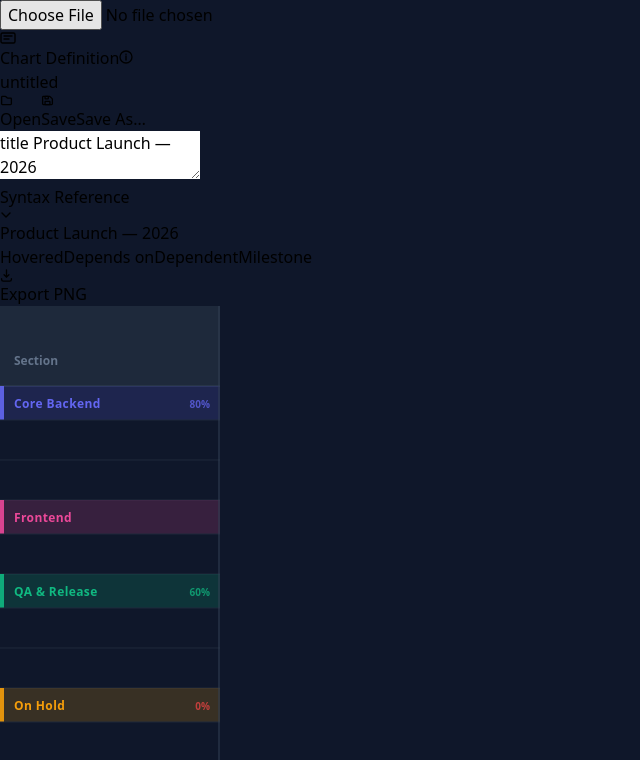
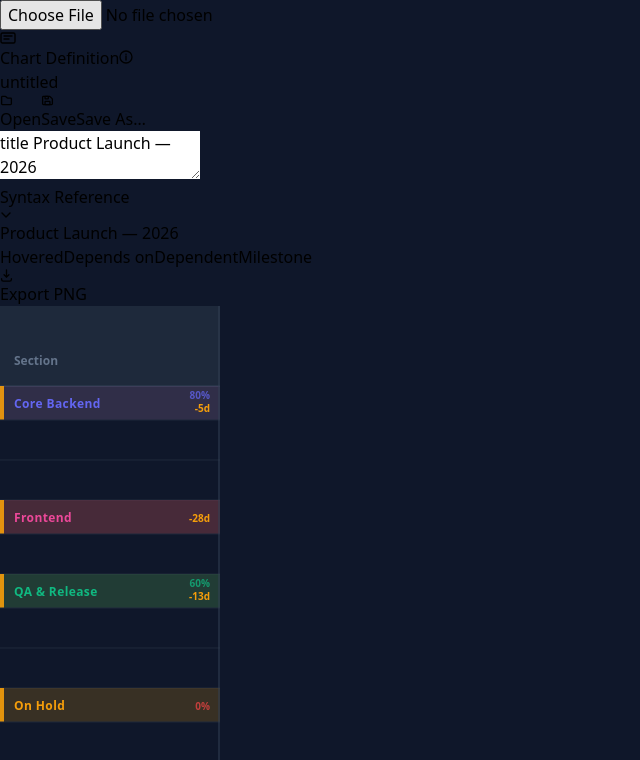
Before and after one commit to technophile21/project-nexus, a React (Vite) app: page / in a window 1280 px wide. Shown: the top 760 px of the page, without its empty margins (0-640 px from the left). Built offline with nearby package versions, Linux system fonts and the light colour scheme.

Commit message:
Add ability to see if any section is underloaded/overloaded/balanced
workingPeriod :DD-MM-YYYY, DD-MM-YYYY — defines the working window

```diff
--- a/src/components/organisms/LabelColumn.tsx
+++ b/src/components/organisms/LabelColumn.tsx
@@ -31,24 +31,58 @@ export function LabelColumn({ rows, totalHeight, headerHeight, weekRowY, hovered
         {rows.map((row) => {
           if (row.type === 'section') {
             const color = row.sectionColor!;
+            const status = row.sectionCapacityStatus ?? null;
+            const planned = row.sectionPlannedDays ?? 0;
+            const available = row.sectionAvailableDays ?? null;
+
+            // Violator only for over/under (not balanced, not null)
+            const violatorColor = status === 'over' ? '#ef4444' : status === 'under' ? '#f59e0b' : null;
+            const delta = available !== null ? planned - available : null;
+            const deltaText = delta !== null && violatorColor
+              ? (delta > 0 ? `+${delta}d` : `${delta}d`)
+              : null;
+
+            // Accent bar uses violator color when active, otherwise section color
+            const accentColor = violatorColor ?? color;
+
+            // Right-side stacking: show capacity% and/or delta badge
+            const showCapPct = row.sectionCapacity !== undefined && row.sectionCapacity < 100;
+            const showDelta = deltaText !== null;
+            const showBoth = showCapPct && showDelta;
+            const capPctY = showBoth ? row.y + 13 : row.y + SECTION_HEADER_HEIGHT / 2 + 5;
+            const deltaY = showBoth ? row.y + 26 : row.y + SECTION_HEADER_HEIGHT / 2 + 5;
+
             return (
               <g key={`lbl-s-${row.sectionIdx}`}>
+                {/* Base background */}
                 <rect x={0} y={row.y} width={LABEL_WIDTH} height={SECTION_HEADER_HEIGHT} fill={color} fillOpacity={0.18} />
-                <rect x={0} y={row.y} width={4} height={SECTION_HEADER_HEIGHT} fill={color} fillOpacity={0.9} />
+                {/* Violator tint overlay */}
+                {violatorColor && (
+                  <rect x={0} y={row.y} width={LABEL_WIDTH} height={SECTION_HEADER_HEIGHT} fill={violatorColor} fillOpacity={0.08} />
+                )}
+                {/* Left accent bar — colored by status */}
+                <rect x={0} y={row.y} width={4} height={SECTION_HEADER_HEIGHT} fill={accentColor} fillOpacity={0.9} />
                 <text x={14} y={row.y + SECTION_HEADER_HEIGHT / 2 + 5} fill={color} fontSize={12} fontWeight="700" letterSpacing="0.4">
                   {row.sectionName}
                 </text>
-                {row.sectionCapacity !== undefined && row.sectionCapacity < 100 && (
+                {/* Capacity % badge */}
+                {showCapPct && (
                   <text
-                    x={LABEL_WIDTH - 10}
-                    y={row.y + SECTION_HEADER_HEIGHT / 2 + 5}
+                    x={LABEL_WIDTH - 10} y={capPctY}
                     fill={row.sectionCapacity === 0 ? '#ef4444' : color}
-                    fontSize={10}
-                    fontWeight="600"
-                    textAnchor="end"
-                    fillOpacity={0.75}
+                    fontSize={10} fontWeight="600" textAnchor="end" fillOpacity={0.75}
                     style={{ pointerEvents: 'none', userSelect: 'none' }}>
                     {row.sectionCapacity}%
+                  </text>
+                )}
+                {/* Capacity violator delta badge */}
+                {showDelta && (
+                  <text
+                    x={LABEL_WIDTH - 10} y={deltaY}
+                    fill={violatorColor!}
+                    fontSize={10} fontWeight="700" textAnchor="end"
+                    style={{ pointerEvents: 'none', userSelect: 'none' }}>
+                    {deltaText}
                   </text>
                 )}
                 <line x1={0} y1={row.y + SECTION_HEADER_HEIGHT} x2={LABEL_WIDTH} y2={row.y + SECTION_HEADER_HEIGHT} stroke="#1e293b" strokeWidth={1} />
--- a/src/core/resolver.ts
+++ b/src/core/resolver.ts
@@ -10,6 +10,7 @@ import {
   addDays,
   addWorkingDays,
   weeksBetween,
+  countWorkingDays,
 } from '../lib/dateUtils';
 
 /**
@@ -169,10 +170,23 @@ export function resolveGanttData(parsed: ParseResult): { data: GanttData; warnin
     prevEndBySectionIdx.set(sectionIdx, resolvedEnd);
   }
 
-  // Build sections with resolved tasks
+  // Resolve working period once, used for per-section capacity status
+  let resolvedWorkingPeriod: GanttData['workingPeriod'] = null;
+  if (parsed.workingPeriod) {
+    const wpStart = parseDateStr(parsed.workingPeriod.startDateStr);
+    const wpEnd = parseDateStr(parsed.workingPeriod.endDateStr);
+    if (!wpStart || !wpEnd) {
+      warnings.push({ message: `Working period has invalid dates — use DD-MM-YYYY format.` });
+    } else {
+      resolvedWorkingPeriod = { startDate: wpStart, endDate: wpEnd, workingDays: countWorkingDays(wpStart, wpEnd) };
+    }
+  }
+
+  // Build sections with resolved tasks and capacity status
   for (let si = 0; si < parsed.sections.length; si++) {
     const section = parsed.sections[si];
     const color = SECTION_COLORS[si % SECTION_COLORS.length];
+    const effectiveCapacity = section.capacity ?? parsed.defaultCapacity;
     const resolvedTasks: ResolvedTask[] = [];
 
     for (let ti = 0; ti < section.tasks.length; ti++) {
@@ -182,7 +196,15 @@ export function resolveGanttData(parsed: ParseResult): { data: GanttData; warnin
       if (resolved) resolvedTasks.push(resolved);
     }
 
-    resolvedSections.push({ id: `s${si}`, name: section.name, color, capacity: section.capacity ?? parsed.defaultCapacity, tasks: resolvedTasks });
+    const plannedDays = section.tasks.reduce((sum, t) => sum + t.duration, 0);
+    let availableDays: number | null = null;
+    let capacityStatus: Section['capacityStatus'] = null;
+    if (resolvedWorkingPeriod && effectiveCapacity > 0) {
+      availableDays = Math.round(resolvedWorkingPeriod.workingDays * (effectiveCapacity / 100));
+      capacityStatus = plannedDays > availableDays ? 'over' : plannedDays < availableDays ? 'under' : 'balanced';
+    }
+
+    resolvedSections.push({ id: `s${si}`, name: section.name, color, capacity: effectiveCapacity, plannedDays, availableDays, capacityStatus, tasks: resolvedTasks });
   }
 
   // Resolve milestones
@@ -244,6 +266,7 @@ export function resolveGanttData(parsed: ParseResult): { data: GanttData; warnin
   return {
     data: {
       title: parsed.title,
+      workingPeriod: resolvedWorkingPeriod,
       sections: resolvedSections,
       taskMap,
       chartStart,
--- a/src/features/editor/EditorView.tsx
+++ b/src/features/editor/EditorView.tsx
@@ -122,6 +122,7 @@ export function EditorView({ value, onChange, fileName, isDirty, onOpen, onSave,
               <div><span className="text-indigo-400">title</span> My Project</div>
               <div><span className="text-indigo-400">dateFormat</span> DD-MM-YYYY</div>
               <div><span className="text-indigo-400">defaultAvailability</span> 80% — default capacity for all sections</div>
+              <div><span className="text-indigo-400">workingPeriod</span> :DD-MM-YYYY, DD-MM-YYYY — capacity planning window</div>
             </div>
 
             <div className="space-y-0.5">
--- a/src/features/gantt/GanttView.tsx
+++ b/src/features/gantt/GanttView.tsx
@@ -71,6 +71,7 @@ export function GanttView({
             headerHeight={headerHeight}
             weekRowY={weekRowY}
             quarters={data.quarters}
+            workingPeriod={data.workingPeriod}
           />
 
           {hasQuarters && (
--- a/src/lib/dateUtils.ts
+++ b/src/lib/dateUtils.ts
@@ -58,6 +58,21 @@ export function snapToWorkingStart(date: Date): Date {
   return d;
 }
 
+// Count Mon–Fri working days from start to end, inclusive.
+export function countWorkingDays(start: Date, end: Date): number {
+  let count = 0;
+  const d = new Date(start);
+  d.setHours(0, 0, 0, 0);
+  const e = new Date(end);
+  e.setHours(0, 0, 0, 0);
+  while (d.getTime() <= e.getTime()) {
+    const dow = d.getDay();
+    if (dow !== 0 && dow !== 6) count++;
+    d.setDate(d.getDate() + 1);
+  }
+  return count;
+}
+
 // Returns the date of the nth working day counting from `date` as day 1.
 // Skips Saturday and Sunday. duration=1 returns date itself, duration=5 from
 // Monday returns Friday.
--- a/src/lib/defaultText.ts
+++ b/src/lib/defaultText.ts
@@ -1,6 +1,7 @@
 export const DEFAULT_TEXT = `title Product Launch — 2026
 dateFormat DD-MM-YYYY
 defaultAvailability 80%
+workingPeriod :05-01-2026, 27-03-2026
 
 quarter Q1 :01-01-2026, 31-03-2026
 quarter Q2 :01-04-2026, 30-06-2026
--- a/src/lib/layoutEngine.ts
+++ b/src/lib/layoutEngine.ts
@@ -25,6 +25,9 @@ export interface RowInfo {
   sectionName?: string;
   sectionColor?: string;
   sectionCapacity?: number;
+  sectionCapacityStatus?: 'over' | 'under' | 'balanced' | null;
+  sectionPlannedDays?: number;
+  sectionAvailableDays?: number | null;
 }
 
 /** Assign tasks to lanes so non-overlapping tasks share a row. */
@@ -63,6 +66,9 @@ export function buildRows(sections: Section[], startY: number): { rows: RowInfo[
       sectionName: section.name,
       sectionColor: section.color,
       sectionCapacity: section.capacity,
+      sectionCapacityStatus: section.capacityStatus,
+      sectionPlannedDays: section.plannedDays,
+      sectionAvailableDays: section.availableDays,
     });
     totalHeight += LAYOUT.SECTION_HEADER_HEIGHT;
 
--- a/src/types/gantt.ts
+++ b/src/types/gantt.ts
@@ -22,11 +22,15 @@ export interface Section {
   name: string;
   color: string;
   capacity: number; // 0–100, default 100
+  plannedDays: number; // sum of raw task durations in this section
+  availableDays: number | null; // workingPeriod.workingDays × capacity/100; null if no period
+  capacityStatus: 'over' | 'under' | 'balanced' | null; // null if no period or 0% section
   tasks: ResolvedTask[];
 }
 
 export interface GanttData {
   title: string;
+  workingPeriod: { startDate: Date; endDate: Date; workingDays: number } | null;
   sections: Section[];
   taskMap: Map<string, ResolvedTask>;
   chartStart: Date;
--- a/src/types/parser.ts
+++ b/src/types/parser.ts
@@ -26,6 +26,7 @@ export interface ParsedQuarter {
 export interface ParseResult {
   title: string;
   defaultCapacity: number; // 0–100, set via "availability N%" directive, default 100
+  workingPeriod: { startDateStr: string; endDateStr: string } | null;
   sections: ParsedSection[];
   milestones: ParsedMilestone[];
   quarters: ParsedQuarter[];
```
Also changed, not shown: src/components/organisms/TimelineGrid.tsx (+16 -0 lines), src/lib/parser/parseGanttText.ts (+24 -1 lines).
